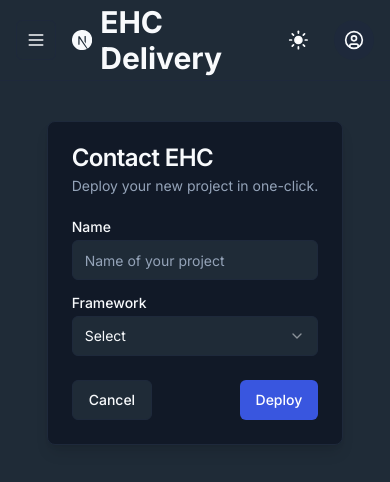
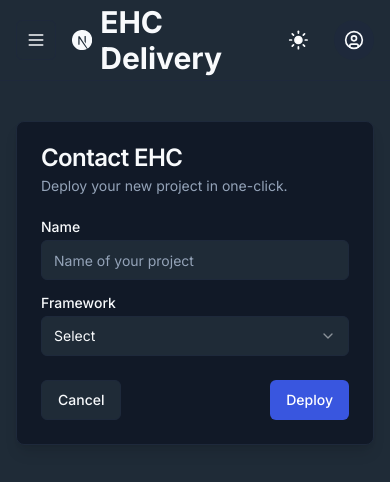
Before and after one commit to oleivahn/ehc-paytracker, a Next.js app: page /contactUs in a window 390 px wide. Shown: the top 482 px of the page. Built offline with nearby package versions, Linux system fonts and the light colour scheme.

Commit message:
Contact us page mobile fix

```diff
--- a/app/contactUs/page.tsx
+++ b/app/contactUs/page.tsx
@@ -21,8 +21,8 @@ import {
 
 export default function ContactUs() {
   return (
-    <div className="mt-10 flex flex-col items-center">
-      <Card className="shadow-lg dark:bg-darker md:w-[650px]">
+    <div className="mt-10 flex flex-col items-center px-4">
+      <Card className="w-full shadow-lg dark:bg-darker md:w-[650px]">
         <CardHeader>
           <CardTitle>Contact EHC</CardTitle>
           <CardDescription>
```
